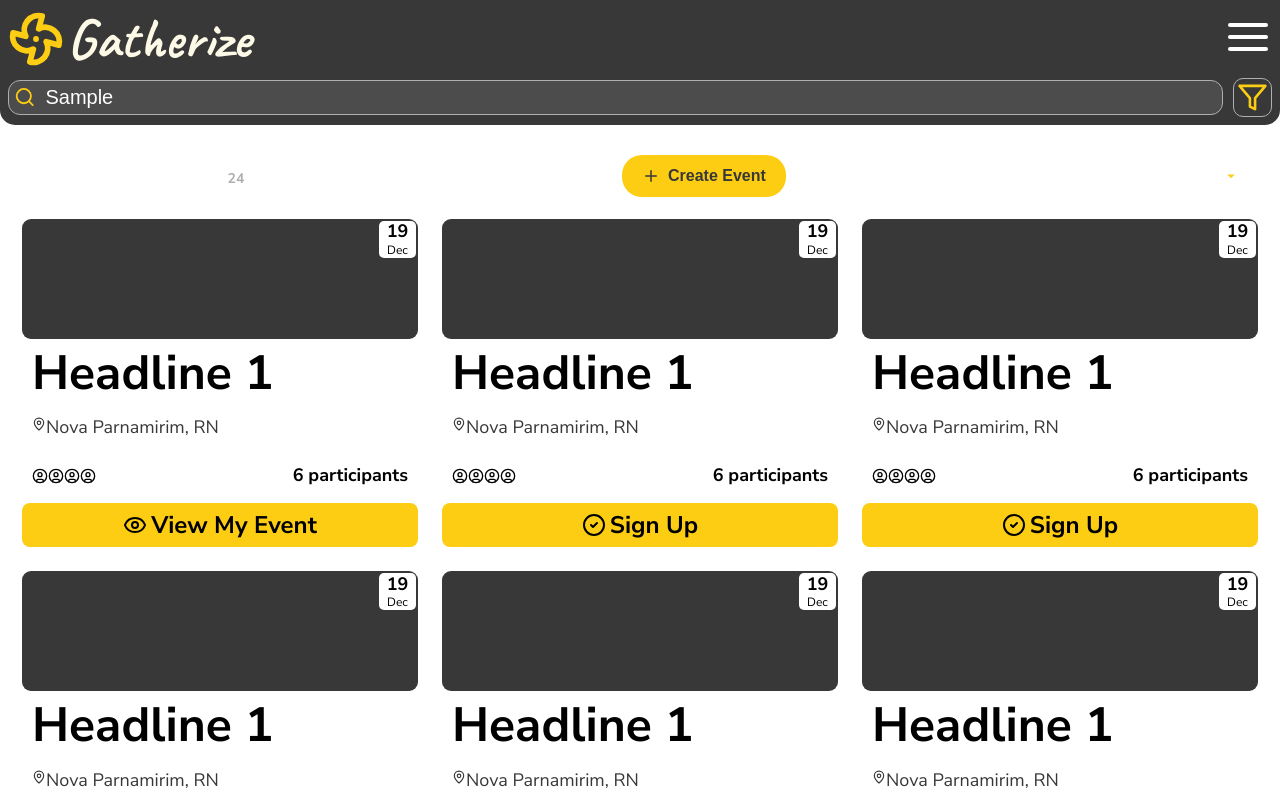
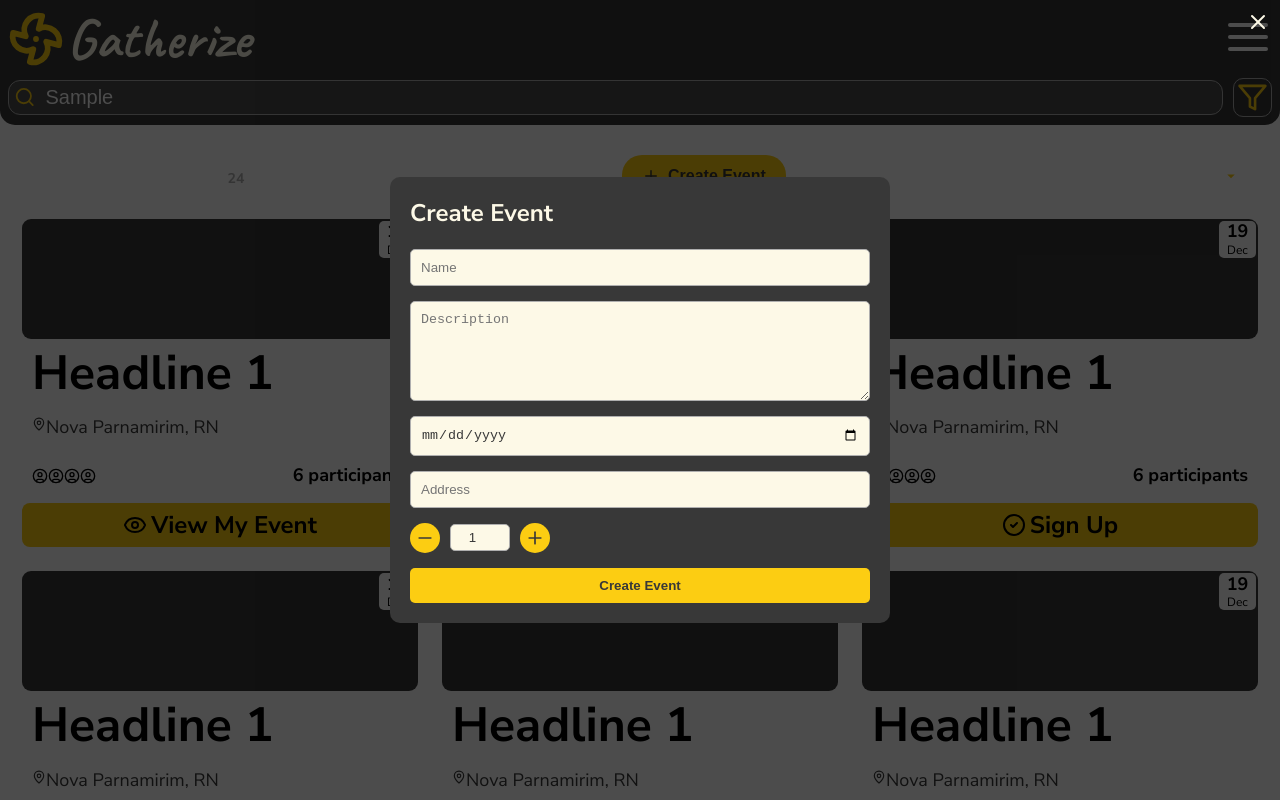
Before and after one commit to Gcld/gatherize, a Next.js app: page /admin in a window 1280 px wide. Both pictures are taken after typing "Sample" into the empty fields and a click on the button "Create Event". Built offline with nearby package versions, Linux system fonts and the light colour scheme.

Commit message:
feat: criação do modal de criação de evento

```diff
--- /dev/null
+++ b/src/components/CreateEventModal/index.tsx
@@ -0,0 +1,94 @@
+import React, { useState } from 'react';
+import { LuX, LuPlus, LuMinus } from "react-icons/lu";
+import {
+    ModalOverlay,
+    ModalContent,
+    CloseButton,
+    Input,
+    TextArea,
+    NumberInput,
+    NumberInputWrapper,
+    SubmitButton
+} from './styled';
+
+interface CreateEventModalProps {
+    isOpen: boolean;
+    onClose: () => void;
+}
+
+const CreateEventModal: React.FC<CreateEventModalProps> = ({ isOpen, onClose }) => {
+    const [name, setName] = useState('');
+    const [description, setDescription] = useState('');
+    const [date, setDate] = useState('');
+    const [address, setAddress] = useState('');
+    const [maxPeople, setMaxPeople] = useState(1);
+
+    if (!isOpen) return null;
+
+    const handleSubmit = (e: React.FormEvent) => {
+        e.preventDefault();
+        //  Adicionar futuramente a lógica para criar o evento quando eu conseguir acesso à API
+        console.log({ name, description, date, address, maxPeople });
+        onClose();
+    };
+
+    const handleIncrement = () => setMaxPeople(prev => prev + 1);
+    const handleDecrement = () => setMaxPeople(prev => Math.max(1, prev - 1));
+
+    return (
+        <ModalOverlay onClick={onClose}>
+            <ModalContent onClick={e => e.stopPropagation()}>
+                <CloseButton onClick={onClose}>
+                    <LuX />
+                </CloseButton>
+                <h2>Create Event</h2>
+                <form onSubmit={handleSubmit}>
+                    <Input
+                        type="text"
+                        placeholder="Name"
+                        value={name}
+                        onChange={e => setName(e.target.value)}
+                        required
+                    />
+                    <TextArea
+                        placeholder="Description"
+                        value={description}
+                        onChange={e => setDescription(e.target.value)}
+                        required
+                    />
+                    <Input
+                        type="date"
+                        value={date}
+                        onChange={e => setDate(e.target.value)}
+                        required
+                    />
+                    <Input
+                        type="text"
+                        placeholder="Address"
+                        value={address}
+                        onChange={e => setAddress(e.target.value)}
+                        required
+                    />
+                    <NumberInputWrapper>
+                        <button type="button" onClick={handleDecrement}>
+                            <LuMinus />
+                        </button>
+                        <NumberInput
+                            type="number"
+                            value={maxPeople}
+                            onChange={e => setMaxPeople(Math.max(1, parseInt(e.target.value) || 1))}
+                            min="1"
+                            required
+                        />
+                        <button type="button" onClick={handleIncrement}>
+                            <LuPlus />
+                        </button>
+                    </NumberInputWrapper>
+                    <SubmitButton type="submit">Create Event</SubmitButton>
+                </form>
+            </ModalContent>
+        </ModalOverlay>
+    );
+};
+
+export default CreateEventModal;
--- /dev/null
+++ b/src/components/CreateEventModal/styled.ts
@@ -0,0 +1,107 @@
+import styled from 'styled-components';
+
+export const ModalOverlay = styled.div`
+    position: fixed;
+    top: 0;
+    left: 0;
+    right: 0;
+    bottom: 0;
+    background-color: rgba(0, 0, 0, 0.7);
+    display: flex;
+    justify-content: center;
+    align-items: center;
+    z-index: 1000;
+`;
+
+export const ModalContent = styled.div`
+    background-color: var(--darkZaori);
+    padding: 20px;
+    border-radius: 10px;
+    width: 90%;
+    max-width: 500px;
+
+    h2 {
+        color: var(--primaryLightZaori);
+        margin-bottom: 20px;
+    }
+
+    form {
+        display: flex;
+        flex-direction: column;
+        gap: 15px;
+    }
+`;
+
+export const CloseButton = styled.button`
+    background: none;
+    border: none;
+    color: var(--primaryLightZaori);
+    font-size: 24px;
+    cursor: pointer;
+    position: absolute;
+    top: 10px;
+    right: 10px;
+`;
+
+export const Input = styled.input`
+    padding: 10px;
+    border-radius: 5px;
+    border: 1px solid var(--grayZaori);
+    background-color: var(--primaryLightZaori);
+    color: var(--darkZaori);
+`;
+
+export const TextArea = styled.textarea`
+    padding: 10px;
+    border-radius: 5px;
+    border: 1px solid var(--grayZaori);
+    background-color: var(--primaryLightZaori);
+    color: var(--darkZaori);
+    resize: vertical;
+    min-height: 100px;
+`;
+
+export const NumberInputWrapper = styled.div`
+    display: flex;
+    align-items: center;
+    gap: 10px;
+
+    button {
+        background-color: var(--primaryDarkZaori);
+        border: none;
+        color: var(--darkZaori);
+        font-size: 20px;
+        width: 30px;
+        height: 30px;
+        border-radius: 50%;
+        cursor: pointer;
+        display: flex;
+        justify-content: center;
+        align-items: center;
+    }
+`;
+
+export const NumberInput = styled.input`
+    width: 60px;
+    text-align: center;
+    padding: 5px;
+    border-radius: 5px;
+    border: 1px solid var(--grayZaori);
+    background-color: var(--primaryLightZaori);
+    color: var(--darkZaori);
+`;
+
+export const SubmitButton = styled.button`
+    padding: 10px;
+    background-color: var(--primaryDarkZaori);
+    color: var(--darkZaori);
+    border: none;
+    border-radius: 5px;
+    cursor: pointer;
+    font-weight: bold;
+    transition: background-color 0.3s;
+
+    &:hover {
+        background-color: var(--grayZaori);
+    }
+`;
--- a/src/components/EventsFrameAdmin/index.tsx
+++ b/src/components/EventsFrameAdmin/index.tsx
@@ -1,11 +1,14 @@
 import React, { useState, useEffect, useRef } from 'react';
 import { MdArrowDropDown } from "react-icons/md";
-import { LuPlus } from "react-icons/lu";
+import { LuPlus} from "react-icons/lu";
 import SortModal from '../SortModal';
+
 import { Container, CreateEventButton } from './styled';
+import CreateEventModal from '../CreateEventModal';
 
 export default function EventsFrameAdmin() {
     const [isSortModalOpen, setIsSortModalOpen] = useState(false);
+    const [isCreateEventModalOpen, setIsCreateEventModalOpen] = useState(false);
     const sortButtonRef = useRef<HTMLDivElement>(null);
 
     const toggleSortModal = () => {
@@ -18,8 +21,7 @@ export default function EventsFrameAdmin() {
     };
 
     const handleCreateEvent = () => {
-        // Lógica para criar um novo evento
-        console.log('Create new event');
+        setIsCreateEventModalOpen(true);
     };
 
     useEffect(() => {
@@ -69,6 +71,10 @@ export default function EventsFrameAdmin() {
                     )}
                 </div>
             </div>
+            <CreateEventModal
+                isOpen={isCreateEventModalOpen}
+                onClose={() => setIsCreateEventModalOpen(false)}
+            />
         </Container>
     );
 }
```
